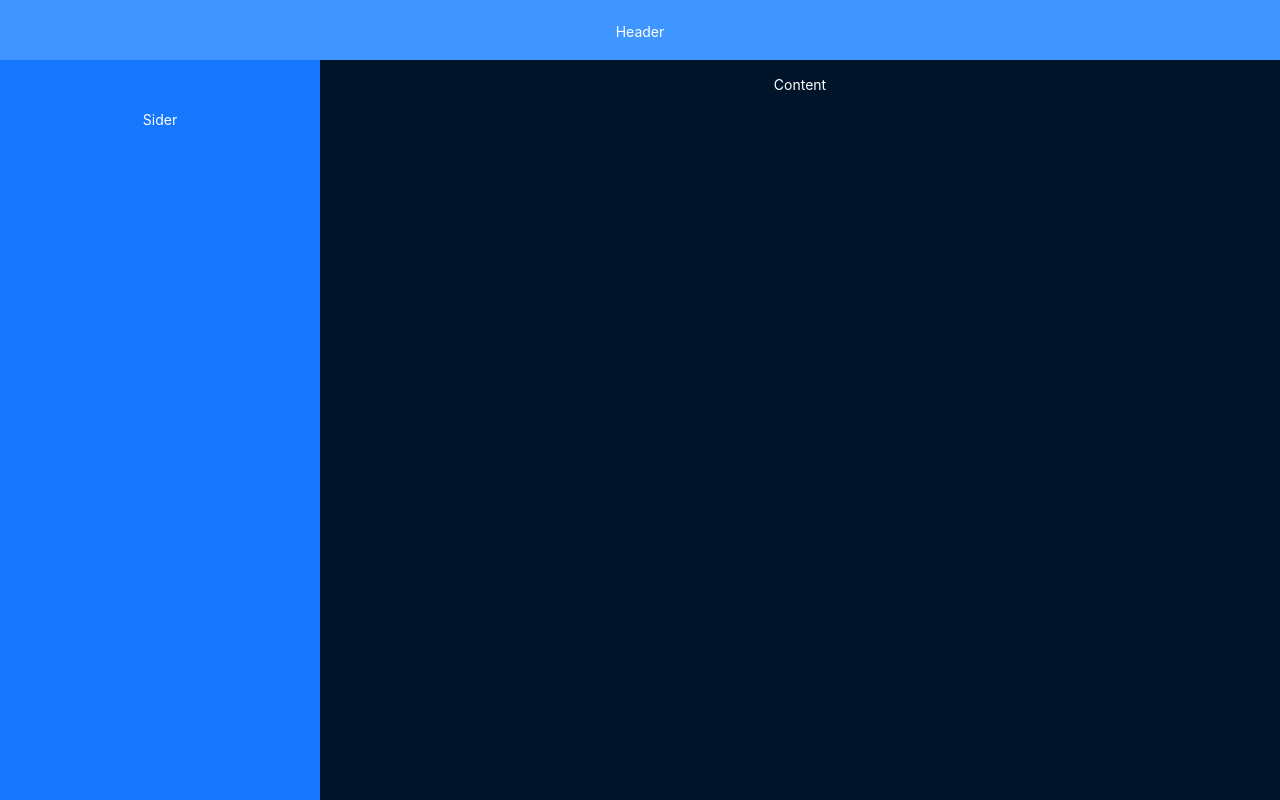
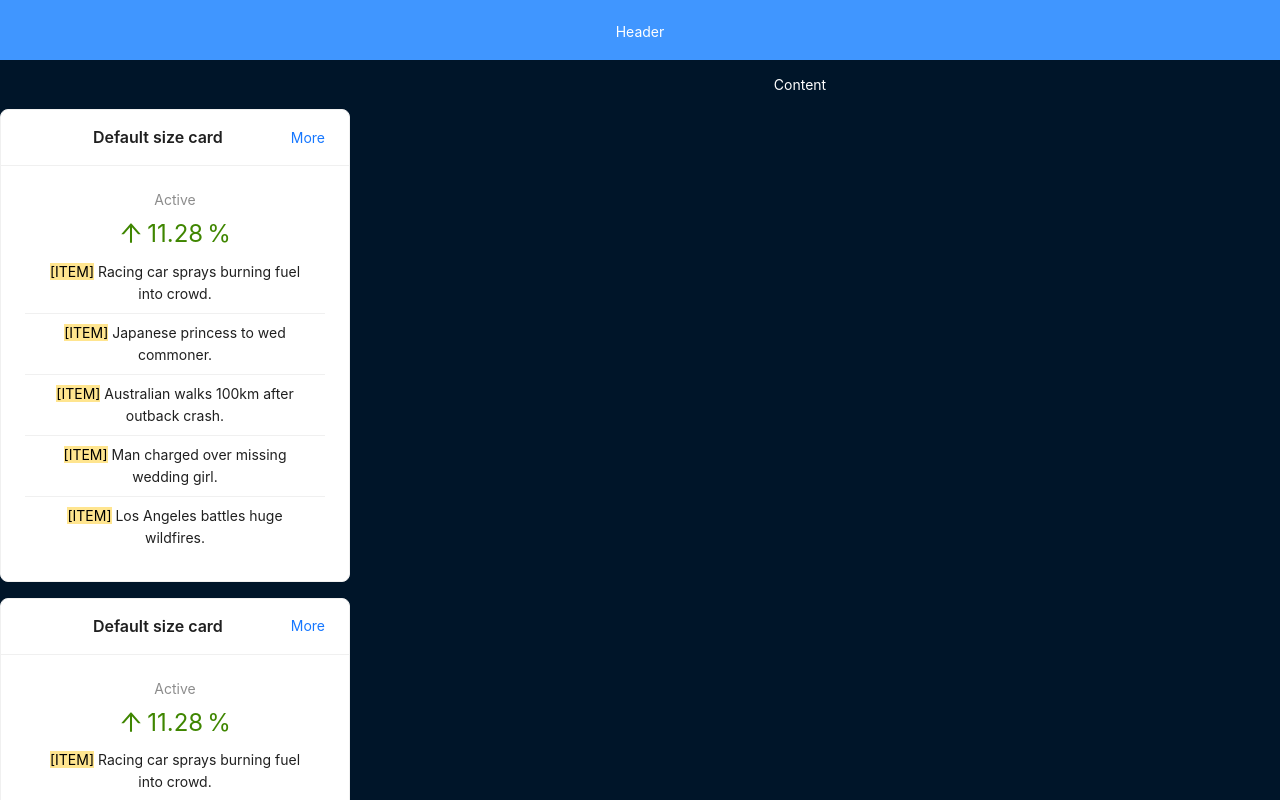
Before and after one commit to egorystuff/react-crypto, a React (Vite) app: page / in a window 1280 px wide. Shown: the top 800 px of the page. Built offline with nearby package versions, Linux system fonts and the light colour scheme.

Commit message:
update sidebar component

```diff
--- a/src/api.tsx
+++ b/src/api.tsx
@@ -1 +1,16 @@
-import { cryptoData, cryptoAssets } from "./data";
+import { cryptoData, cryptoAssets, type CryptoData, type CryptoAssetsData } from "./data";
+
+export function fakeFetchCryptoData(): Promise<CryptoData> {
+  return new Promise((resolve) => {
+    setTimeout(() => {
+      resolve(cryptoData);
+    }, 200);
+  });
+}
+export function fetchAssets(): Promise<CryptoAssetsData[]> {
+  return new Promise((resolve) => {
+    setTimeout(() => {
+      resolve(cryptoAssets);
+    }, 200);
+  });
+}
--- a/src/components/layout/AppSider.tsx
+++ b/src/components/layout/AppSider.tsx
@@ -1,17 +1,106 @@
-import React from "react";
+import React, { useEffect, useState } from "react";
 import Sider from "antd/es/layout/Sider";
+import { Card, List, Space, Spin, Statistic, Typography } from "antd";
+import { ArrowUpOutlined, ArrowDownOutlined } from "@ant-design/icons";
+import { fakeFetchCryptoData, fetchAssets } from "../../api";
+import { CryptoAssetsData, CryptoType } from "../../data";
+import { percentDifference } from "../../utils";
+
+// -------------------------------------------------------------------------------------------
 
 const siderStyle: React.CSSProperties = {
   textAlign: "center",
   lineHeight: "120px",
   color: "#fff",
-  backgroundColor: "#1677ff",
+  backgroundColor: "#001529",
 };
 
+const data = [
+  "Racing car sprays burning fuel into crowd.",
+  "Japanese princess to wed commoner.",
+  "Australian walks 100km after outback crash.",
+  "Man charged over missing wedding girl.",
+  "Los Angeles battles huge wildfires.",
+];
+
+// -------------------------------------------------------------------------------------------
+
 export const AppSider = () => {
+  const [loading, setLoading] = useState<boolean>(false);
+  const [crypto, setCrypto] = useState<CryptoType[]>([]);
+  const [assets, setAssets] = useState<CryptoAssetsData[]>([]);
+
+  useEffect(() => {
+    async function preload() {
+      setLoading(true);
+      const { result } = await fakeFetchCryptoData();
+      const assets = await fetchAssets();
+
+      setAssets(
+        assets.map((asset) => {
+          const coin = result.find((c) => c.id === asset.id);
+
+          return {
+            grow: asset.price < (coin?.price ?? 0),
+            growPercent: percentDifference(coin?.price ?? 0, asset.price),
+            totalAmount: asset.amount * (coin?.price ?? 0),
+            totalProfit: asset.amount * (asset.price - (coin?.price ?? 0) - asset.amount * asset.price),
+            ...asset,
+          };
+        }),
+      );
+
+      setCrypto(result);
+
+      setLoading(false);
+    }
+
+    preload();
+  }, []);
+
+  // -------------------------------------------------------------------------------------------
+
+  if (loading) {
+    return <Spin size='large' fullscreen />;
+  }
+
   return (
     <Sider width='25%' style={siderStyle}>
-      Sider
+      <Space direction='vertical' size={16}>
+        {assets.map((asset) => (
+          <Card key={asset.id} title='Default size card' extra={<a href='#'>More</a>} style={{ width: 350 }}>
+            <Statistic
+              title='Active'
+              value={11.28}
+              precision={2}
+              valueStyle={{ color: "#3f8600" }}
+              prefix={<ArrowUpOutlined />}
+              suffix='%'
+            />
+
+            <List
+              size='small'
+              dataSource={data}
+              renderItem={(item) => (
+                <List.Item>
+                  <Typography.Text mark>[ITEM]</Typography.Text> {item}
+                </List.Item>
+              )}
+            />
+          </Card>
+        ))}
+
+        {/* <Card title='Default size card' extra={<a href='#'>More</a>} style={{ width: 300 }}>
+          <Statistic
+            title='Idle'
+            value={9.3}
+            precision={2}
+            valueStyle={{ color: "#cf1322" }}
+            prefix={<ArrowDownOutlined />}
+            suffix='%'
+          />
+        </Card> */}
+      </Space>
     </Sider>
   );
 };
--- a/src/data.ts
+++ b/src/data.ts
@@ -1,4 +1,4 @@
-type CryptoType = {
+export type CryptoType = {
   id: string;
   icon: string;
   name: string;
@@ -30,12 +30,12 @@ type CryptoMetaData = {
   hasNextPage: boolean;
 };
 
-type CryptoData = {
+export type CryptoData = {
   result: CryptoType[];
   meta: CryptoMetaData;
 };
 
-type CryptoAssetsData = {
+export type CryptoAssetsData = {
   id: string;
   amount: number;
   price: number;
--- /dev/null
+++ b/src/utils.ts
@@ -0,0 +1,3 @@
+export const percentDifference = (a: number, b: number) => {
+  return 100 * Math.abs((a - b) / (a + b) / 2);
+};
```
